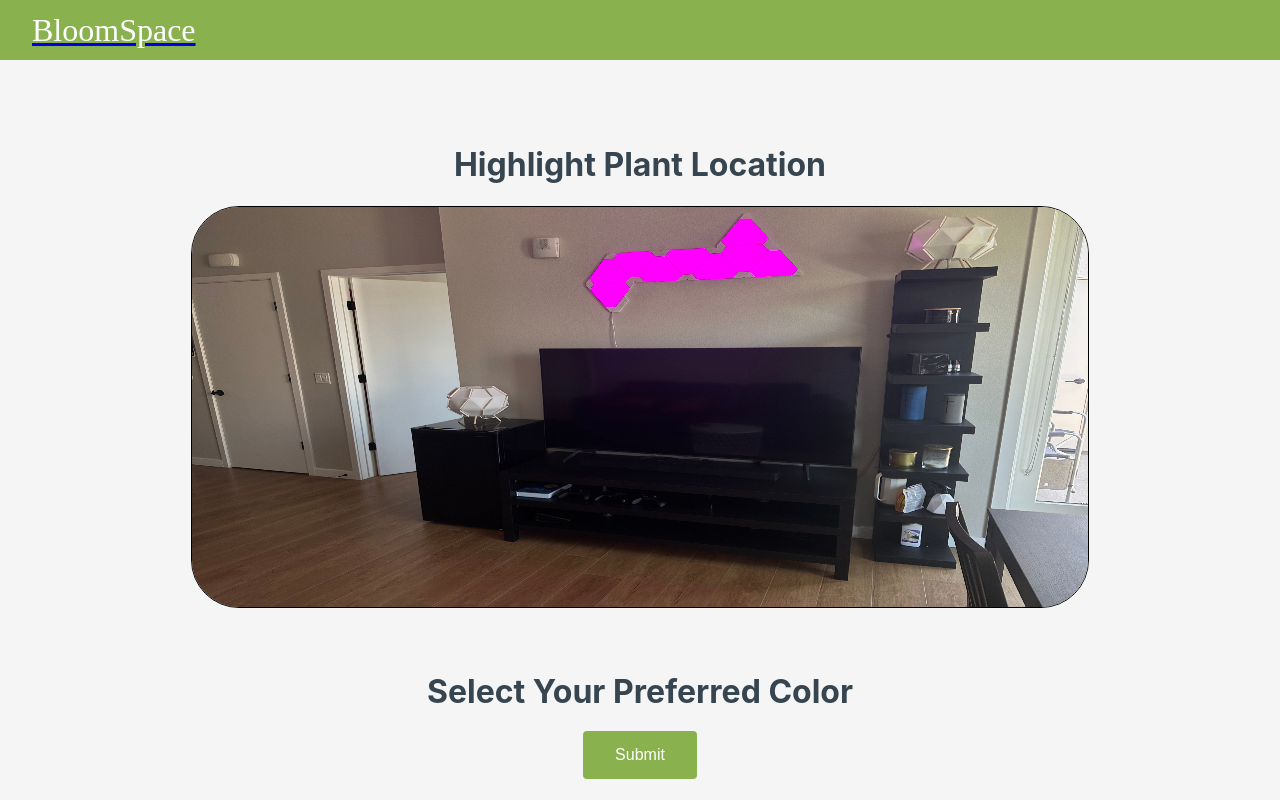
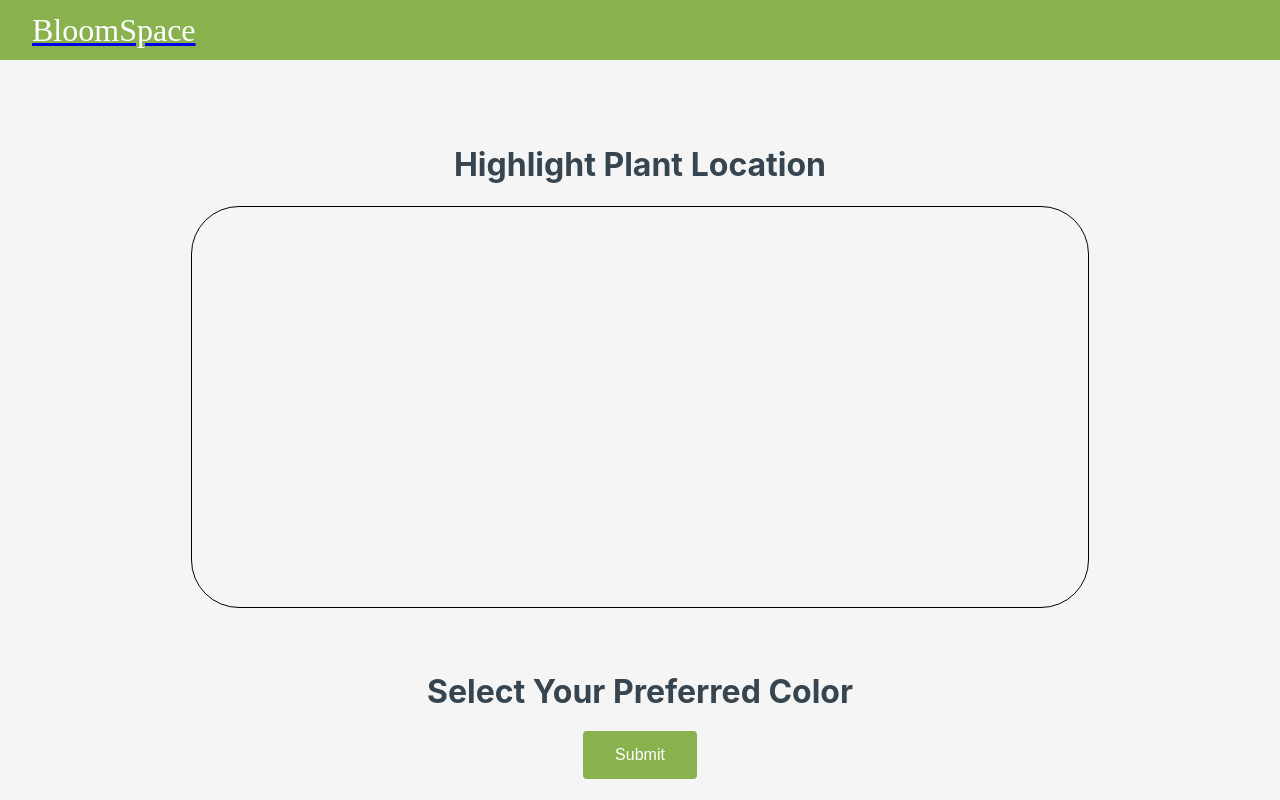
Before and after one commit to jackcdavey/BloomSpace, a Next.js app: page /highlight in a window 1280 px wide. Built offline with nearby package versions, Linux system fonts and the light colour scheme.

Commit message:
Image now properly passed to highlight page

```diff
--- a/src/pages/highlight.jsx
+++ b/src/pages/highlight.jsx
@@ -75,7 +75,7 @@ export default function Highlight() {
             <Navbar />
             <h1>Highlight Plant Location</h1>
             <div style={{ width: '100%', display: 'flex', justifyContent: 'center' }}>
-                <DrawableImage image={'./assets/IMG_2374.jpeg'} onDraw={recordDrawing} />
+                <DrawableImage image={file} onDraw={recordDrawing} />
             </div>
             <h1 style={{ margin: 0 }}>Select Your Preferred Color</h1>
 
--- a/src/pages/index.js
+++ b/src/pages/index.js
@@ -41,7 +41,7 @@ const handleSubmit = async (e) => {
 
     router.push({
         pathname: '/highlight',
-        query: { file: file },
+        query: { file: URL.createObjectURL(file) },
     });
 };
 
```
